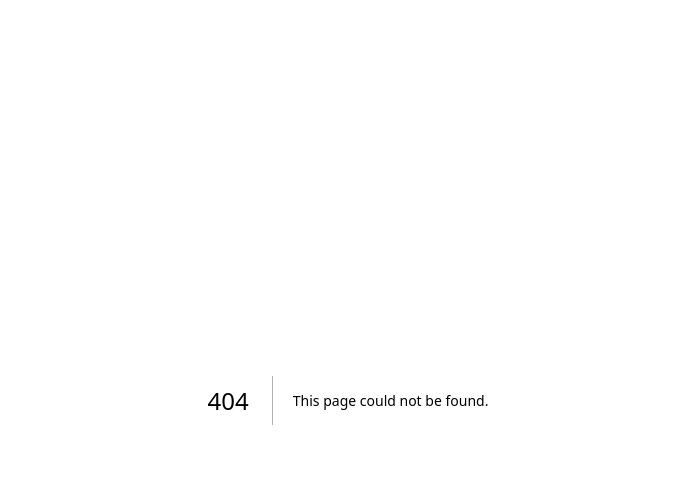
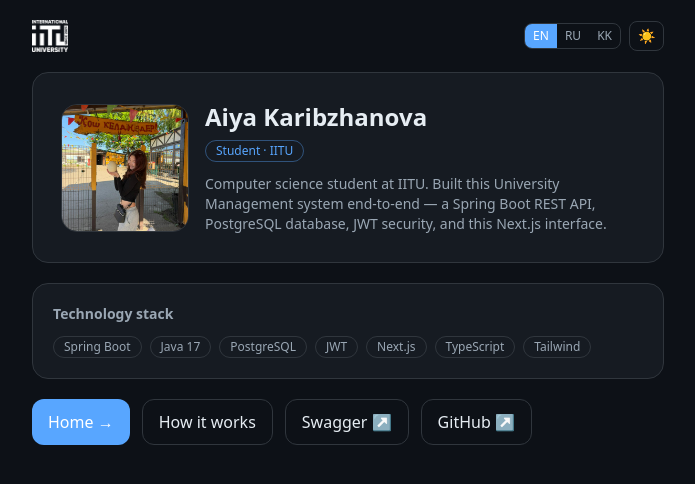
Before and after one commit to karibzhanovaaiya-maker/university-management-api, a Next.js app in the folder frontend/: page /about in a window 1280 px wide. Before the commit this address had no page. Shown: the top 484 px of the page, without its empty margins (292-987 px from the left). Built offline with nearby package versions, Linux system fonts and the light colour scheme.

Commit message:
feat(frontend): dedicated /about profile page for Aiya (photo, bio, stack)

```diff
--- /dev/null
+++ b/frontend/app/about/page.tsx
@@ -0,0 +1,55 @@
+"use client";
+
+import Link from "next/link";
+import { useT } from "@/lib/i18n";
+import { useTheme } from "@/lib/theme";
+import { Controls } from "@/components/Controls";
+
+const BIO = {
+  en: "Computer science student at IITU. Built this University Management system end-to-end — a Spring Boot REST API, PostgreSQL database, JWT security, and this Next.js interface.",
+  ru: "Студентка IITU. Полностью разработала эту систему управления университетом — REST API на Spring Boot, базу данных PostgreSQL, безопасность JWT и этот интерфейс на Next.js.",
+  kk: "IITU студенті. Осы университетті басқару жүйесін толық жасады — Spring Boot REST API, PostgreSQL дерекқоры, JWT қауіпсіздігі және осы Next.js интерфейсі.",
+};
+
+const STACK = ["Spring Boot", "Java 17", "PostgreSQL", "JWT", "Next.js", "TypeScript", "Tailwind"];
+
+export default function AboutPage() {
+  const { t, lang } = useT();
+  const { theme } = useTheme();
+  const logo = theme === "dark" ? "/iitu-dark.png" : "/iitu-light.png";
+
+  return (
+    <main className="mx-auto max-w-2xl px-5 pb-16">
+      <header className="flex items-center justify-between py-5">
+        <Link href="/"><img src={logo} alt="IITU" className="h-8 w-auto" /></Link>
+        <Controls />
+      </header>
+
+      <section className="card overflow-hidden">
+        <div className="flex flex-col items-center gap-4 p-7 text-center sm:flex-row sm:text-left">
+          <img src="/profile.jpg" alt="Aiya Karibzhanova"
+            className="h-32 w-32 shrink-0 rounded-2xl border border-line object-cover" />
+          <div>
+            <h1 className="text-2xl font-bold">Aiya Karibzhanova</h1>
+            <p className="mt-1"><span className="chip border-accent/40 text-accent">{t("wiki.role")}</span></p>
+            <p className="mt-3 text-sm text-muted">{BIO[lang]}</p>
+          </div>
+        </div>
+      </section>
+
+      <section className="card mt-5 p-5">
+        <h2 className="mb-3 text-sm font-semibold text-muted">{t("wiki.stack")}</h2>
+        <div className="flex flex-wrap gap-2">
+          {STACK.map((s) => <span key={s} className="chip">{s}</span>)}
+        </div>
+      </section>
+
+      <div className="mt-5 flex flex-wrap gap-3">
+        <Link href="/dashboard" className="btn-primary">{t("nav.home")} →</Link>
+        <Link href="/wiki" className="btn-ghost">{t("nav.wiki")}</Link>
+        <a href="/swagger-ui/index.html" target="_blank" rel="noreferrer" className="btn-ghost">Swagger ↗</a>
+        <a href="https://github.com/karibzhanovaaiya-maker/university-management-api" target="_blank" rel="noreferrer" className="btn-ghost">GitHub ↗</a>
+      </div>
+    </main>
+  );
+}
--- a/frontend/app/dashboard/layout.tsx
+++ b/frontend/app/dashboard/layout.tsx
@@ -45,6 +45,9 @@
               <span>{n.icon}</span> {n.label}
             </Link>
           ))}
+          <Link href="/about" className="flex items-center gap-3 rounded-xl px-3 py-2.5 text-sm text-fg hover:bg-fg/5">
+            <span>👤</span> Aiya
+          </Link>
           <Link href="/wiki" className="flex items-center gap-3 rounded-xl px-3 py-2.5 text-sm text-fg hover:bg-fg/5">
             <span>📖</span> {t("nav.wiki")}
           </Link>
--- a/frontend/app/page.tsx
+++ b/frontend/app/page.tsx
@@ -33,6 +33,7 @@
               <Link href="/register" className="btn-ghost">{t("welcome.register")}</Link>
             </>
           )}
+          <Link href="/about" className="btn-ghost">👤 Aiya</Link>
           <Link href="/wiki" className="btn-ghost">{t("welcome.wiki")}</Link>
           <a href="/swagger-ui/index.html" target="_blank" rel="noreferrer" className="btn-ghost">
             {t("welcome.swagger")} ↗
```
